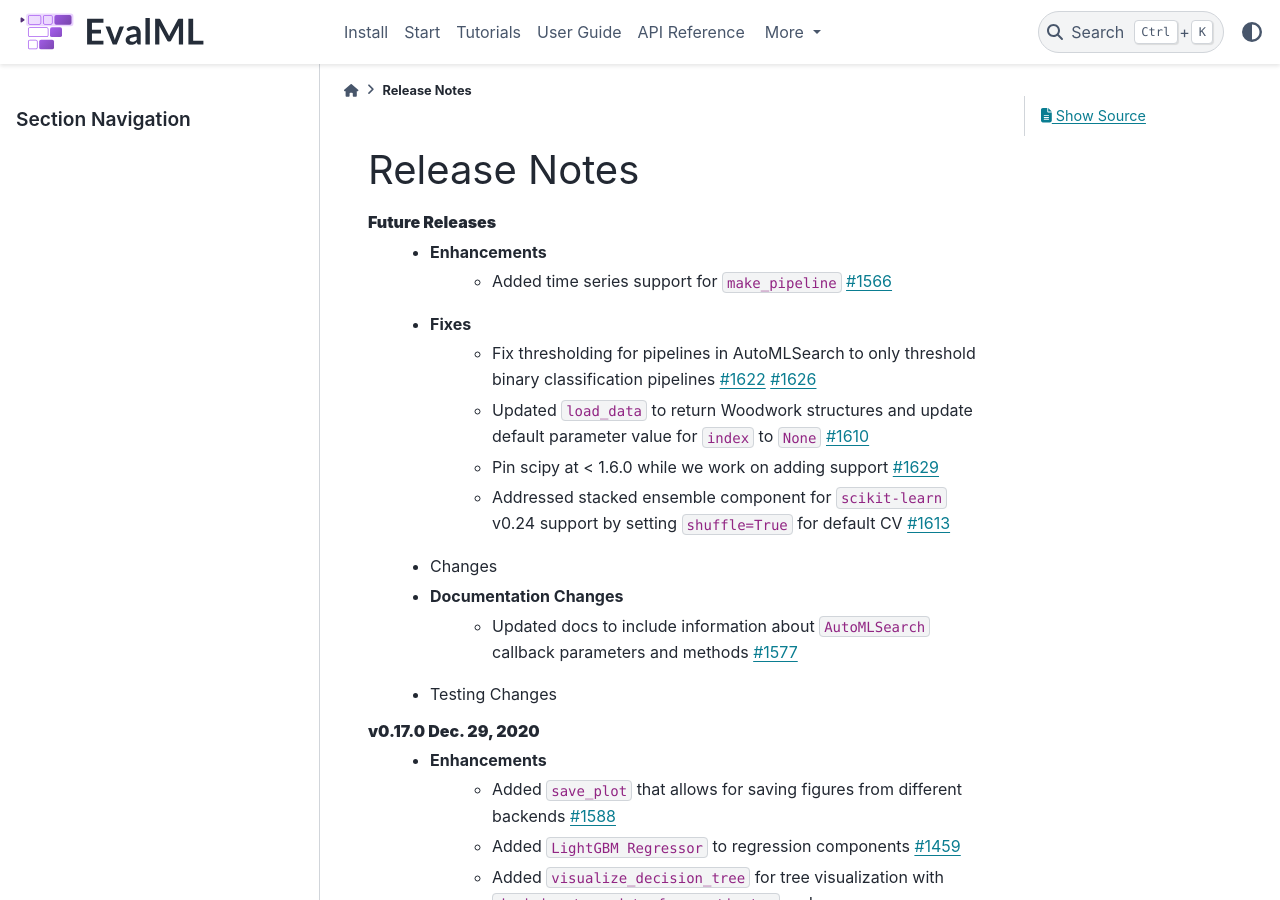
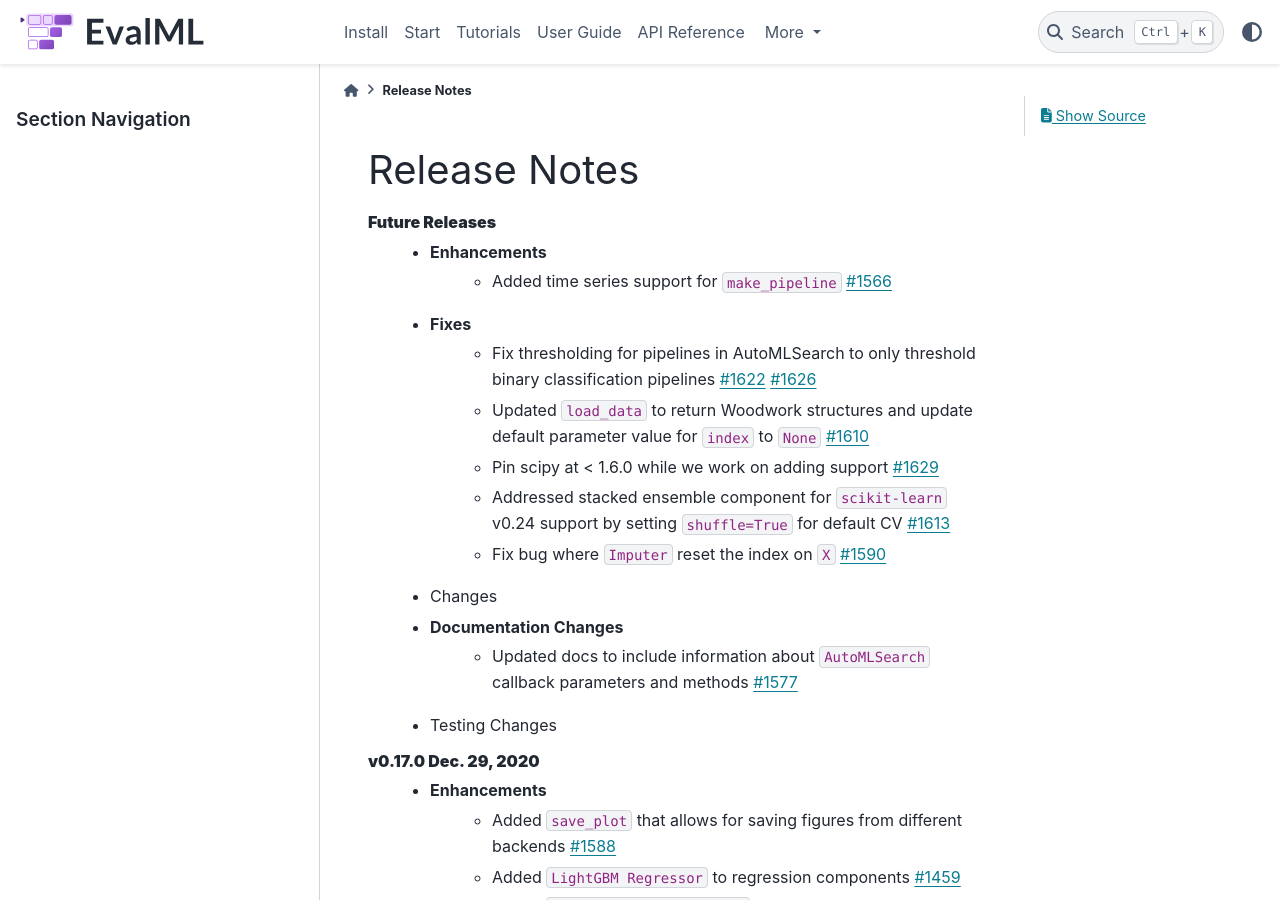
Before and after one commit to alteryx/evalml, a Sphinx documentation site: the page built from docs/source/release_notes.rst, in a window 1280 px wide and 900 px high. Built offline with Sphinx 7.4.7 and the PyData theme 0.15.4, drawn with Linux system fonts in a browser that asks for light colours; comment, search, counter and statistics services are not loaded.

Commit message:
Adding PR 1590 to release notes.

```diff
--- a/docs/source/release_notes.rst
+++ b/docs/source/release_notes.rst
@@ -9,6 +9,7 @@ Release Notes
         * Updated ``load_data`` to return Woodwork structures and update default parameter value for ``index`` to ``None`` :pr:`1610`
         * Pin scipy at < 1.6.0 while we work on adding support :pr:`1629`
         * Addressed stacked ensemble component for ``scikit-learn`` v0.24 support by setting ``shuffle=True`` for default CV :pr:`1613`
+        * Fix bug where ``Imputer`` reset the index on ``X`` :pr:`1590`
     * Changes
     * Documentation Changes
         * Updated docs to include information about ``AutoMLSearch`` callback parameters and methods :pr:`1577`
```
